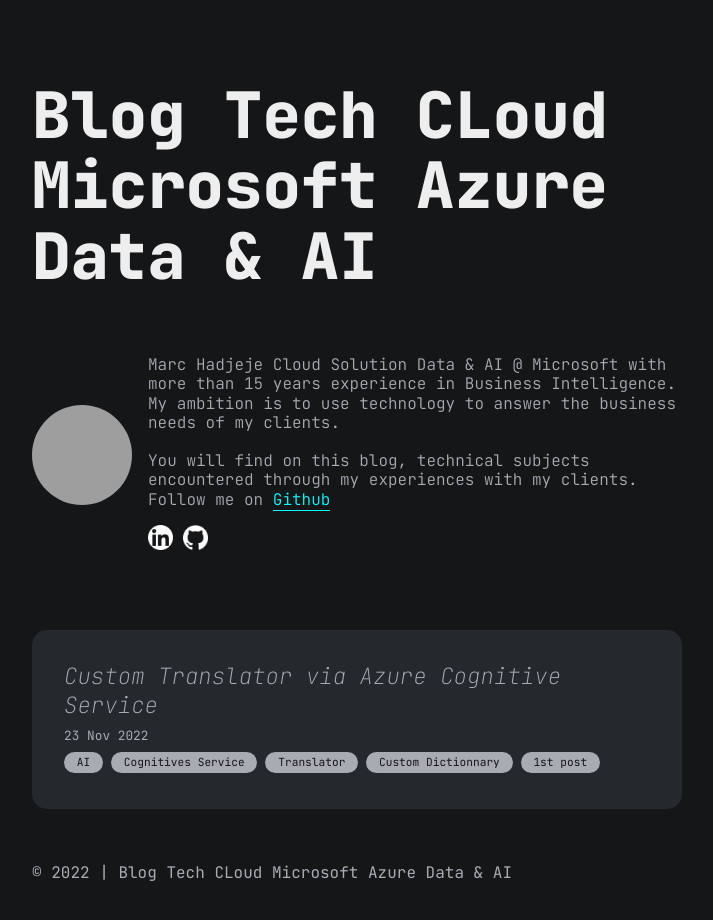
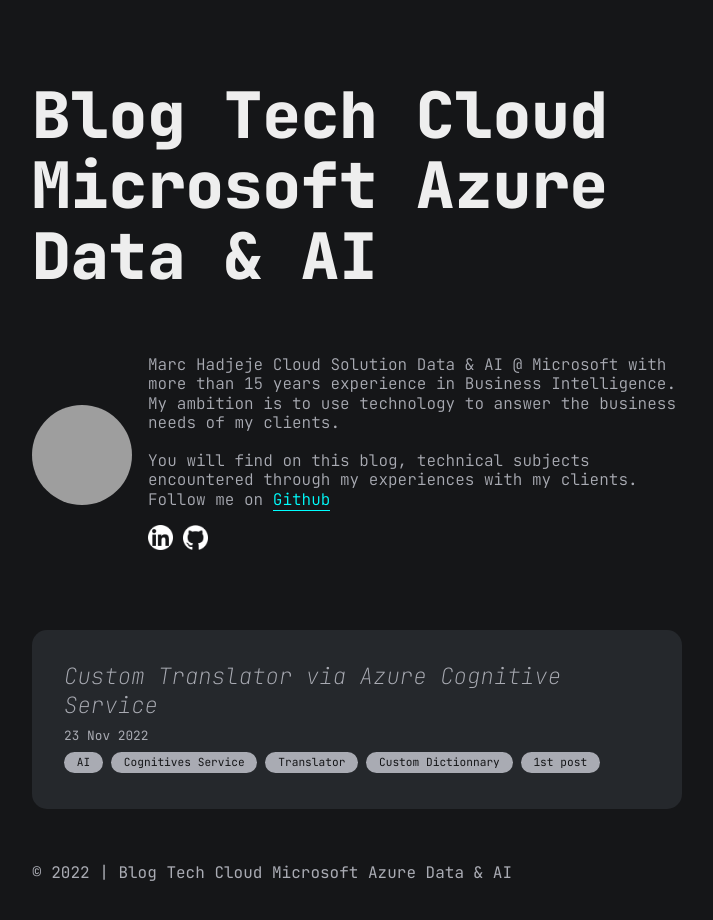
Before and after one commit to marc-hadjeje/marc-hadjeje.github.io, a Jekyll site: the page built from index.md, in a window 1280 px wide, cut to the strip 0-937 px from the top of the page. Shown: the top 920 px of the strip, without its empty margins (283-996 px from the left). Built offline with Jekyll 4.4.1, drawn with Linux system fonts in a browser that asks for light colours; grey boxes are pictures that could not be loaded.

```diff
--- a/_config.yml
+++ b/_config.yml
@@ -1,4 +1,4 @@
-title: Blog Tech CLoud Microsoft Azure Data & AI
+title: Blog Tech Cloud Microsoft Azure Data & AI
 markdown: kramdown
 
 # for atom feed
```
